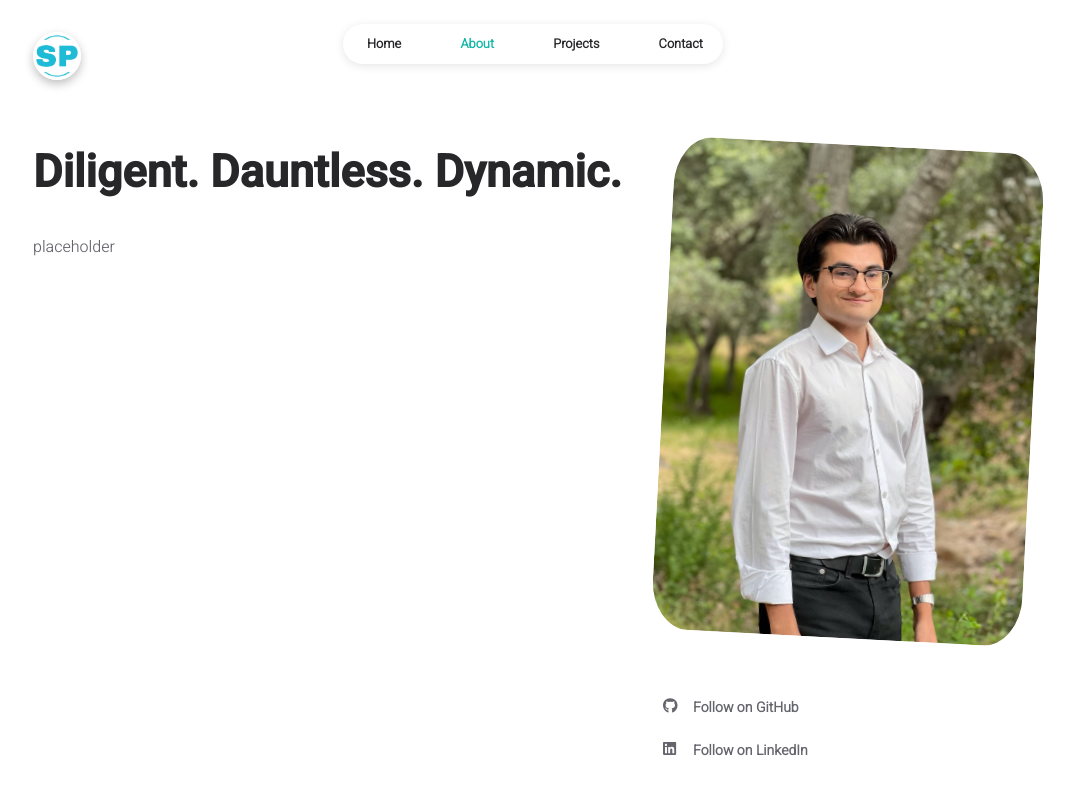
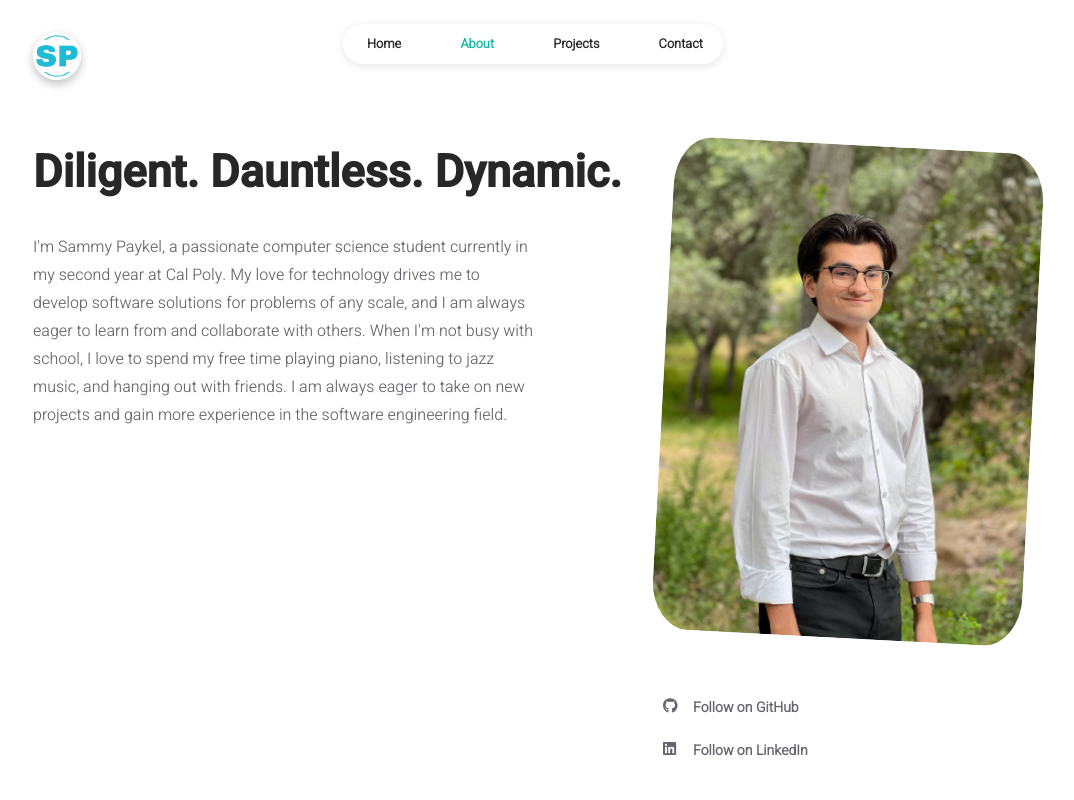
Before and after one commit to spaykel/Portfolio, a React (Create React App) app: page /about in a window 1280 px wide. Shown: the top 800 px of the page, without its empty margins (107-1181 px from the left). Built offline with nearby package versions, Linux system fonts and the light colour scheme.

Commit message:
first commit

```diff
--- a/src/data/user.js
+++ b/src/data/user.js
@@ -20,7 +20,7 @@ const INFO = {
 	about: {
 		title: "Diligent. Dauntless. Dynamic.",
 		description:
-			"placeholder",
+			"I'm Sammy Paykel, a passionate computer science student currently in my second year at Cal Poly. My love for technology drives me to develop software solutions for problems of any scale, and I am always eager to learn from and collaborate with others. When I'm not busy with school, I love to spend my free time playing piano, listening to jazz music, and hanging out with friends. I am always eager to take on new projects and gain more experience in the software engineering field.",
 	},
 
 	projects: [
```
Also changed, not shown: package.json (+2 -6 lines).
